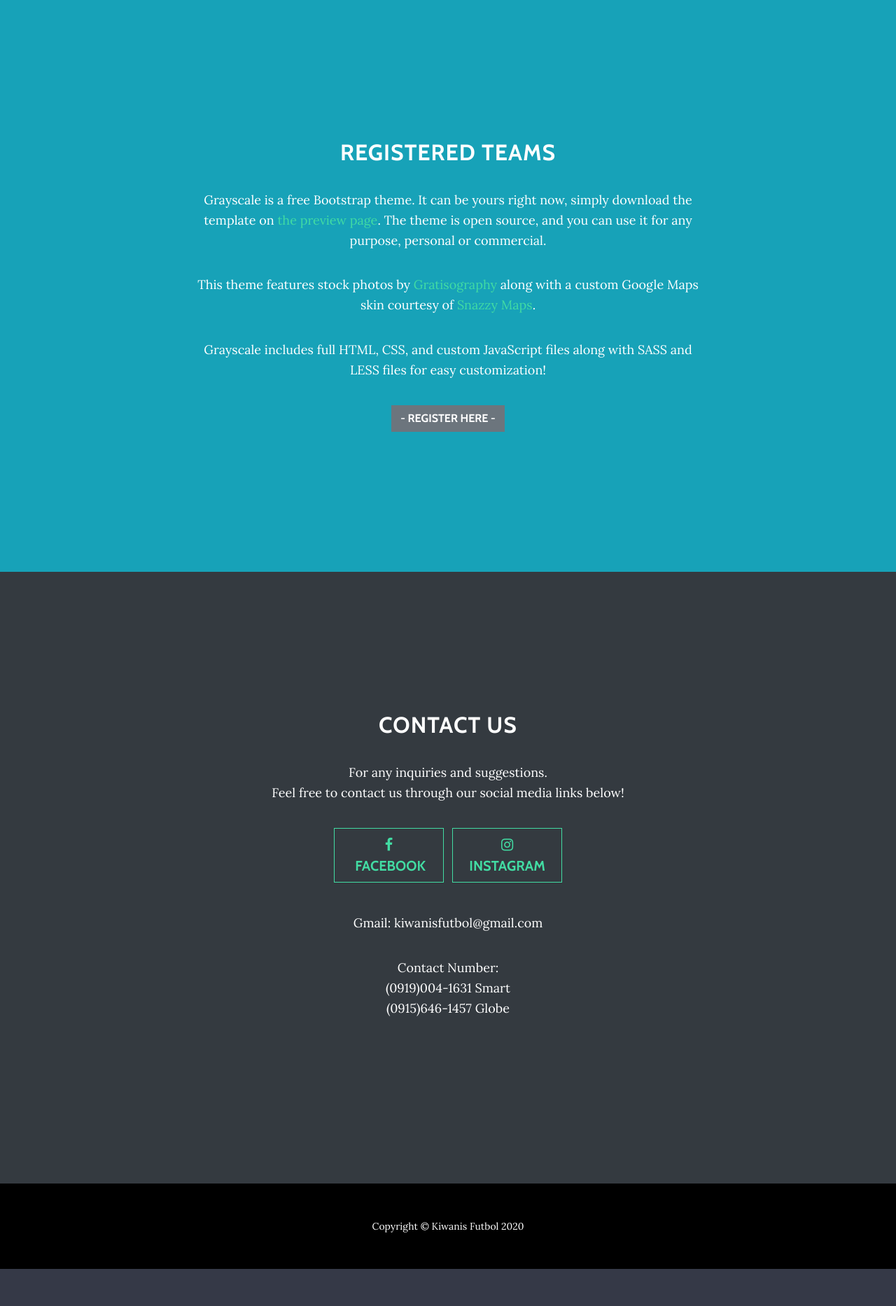
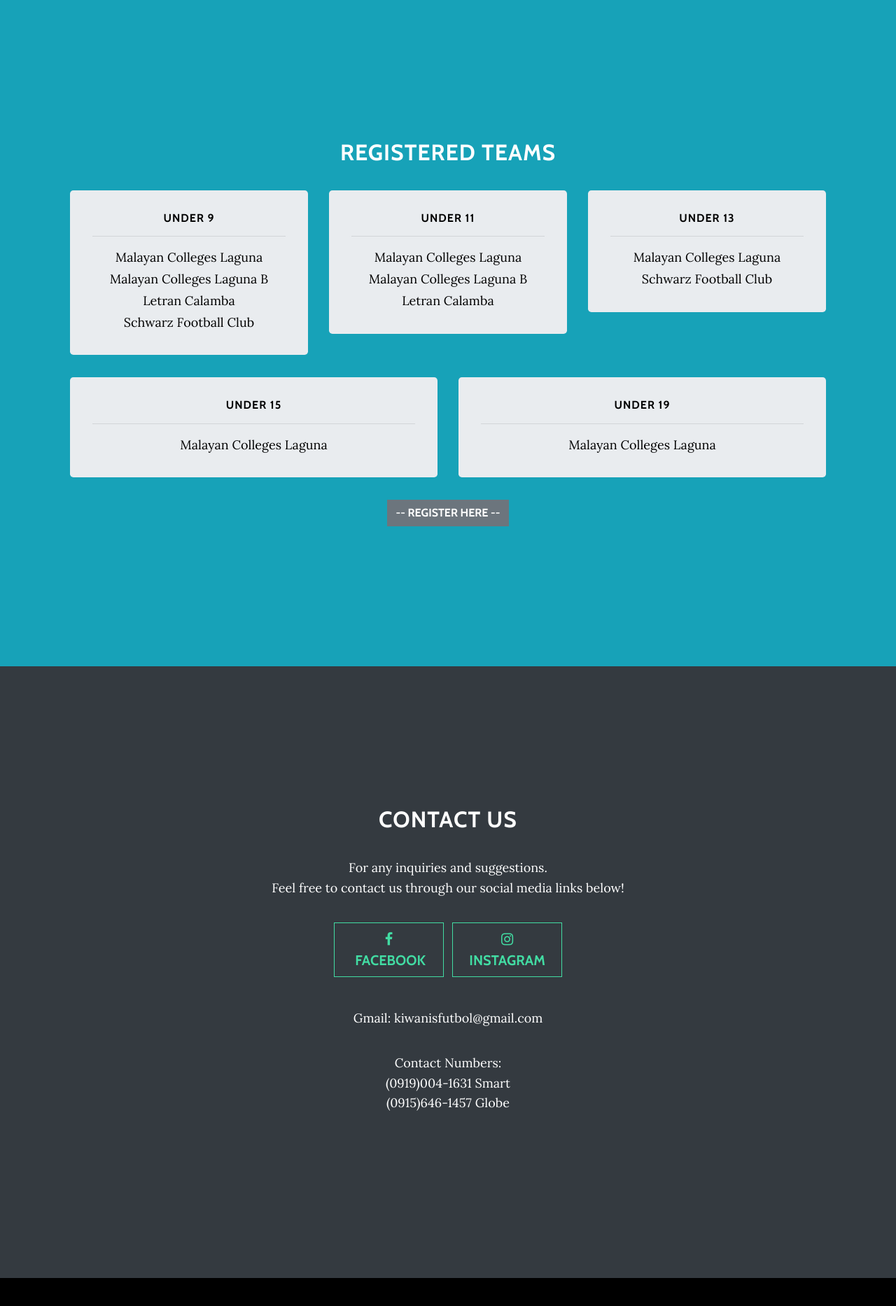
Before and after one commit to PatrickMediodia/KiwanisFutbol, a Flask app: page / in a window 1280 px wide. Shown: the part 1569-3435 px from the top of the page at 70% size. Before the commit the page ends 3382 px from the top, so only its background shows below. Run offline with Flask 2, Linux system fonts and the light colour scheme; data comes from the database, SQL or seed files in the repository; both versions use the stored data as it was after the commit; some libraries are stand-ins or nearby versions.

Commit message:
Add files via upload

```diff
--- a/app.py
+++ b/app.py
@@ -18,7 +18,11 @@ class registered(db.Model):
 
 @app.route("/")
 def index():
-    return render_template('index.html')
+    try:
+        reg = registered.query.order_by(registered.date_registered).all()
+        return render_template('index.html', reg = reg)
+    except:
+        return render_template('index.html')
 
 @app.route("/register")
 def register():
--- a/static/css/mine.css
+++ b/static/css/mine.css
@@ -1,37 +1,5 @@
-.tooltip {
-    position: relative;
-    display: inline-block;
-  }
-
-  .tooltip .tooltiptext {
-    visibility: hidden;
-    width: 140px;
-    background-color: #555;
-    color: #fff;
-    text-align: center;
-    border-radius: 6px;
-    padding: 5px;
-    position: absolute;
-    z-index: 1;
-    bottom: 150%;
-    left: 50%;
-    margin-left: -75px;
-    opacity: 0;
-    transition: opacity 0.3s;
-  }
-
-  .tooltip .tooltiptext::after {
-    content: "";
-    position: absolute;
-    top: 100%;
-    left: 50%;
-    margin-left: -5px;
-    border-width: 5px;
-    border-style: solid;
-    border-color: #555 transparent transparent transparent;
-  }
-
-  .tooltip:hover .tooltiptext {
-    visibility: visible;
-    opacity: 1;
-  }
+.equal-height {
+  display: flex;
+  flex-wrap: wrap;
+  align-self: flex-start
+}
--- a/templates/base.html
+++ b/templates/base.html
@@ -5,6 +5,7 @@
     <meta charset="utf-8">
     <meta name="viewport" content="width=device-width, initial-scale=1.0, shrink-to-fit=no">
     <meta http-equiv="X-UA-Compatible" content="ie=edge">
+    <script src="https://cdnjs.cloudflare.com/ajax/libs/jquery/3.4.1/jquery.min.js"></script>
     <link rel="stylesheet" type="text/css" href="https://cdn.datatables.net/v/dt/dt-1.10.20/datatables.min.css"/>
     <link rel="stylesheet" href="/static/css/bootstrap.min.css">
     <link rel="stylesheet" href="/static/css/mine.css">
@@ -43,7 +44,6 @@
             <p>Copyright ©&nbsp;Kiwanis Futbol 2020</p>
         </div>
     </footer>
-    <script src="https://cdnjs.cloudflare.com/ajax/libs/jquery/3.4.1/jquery.min.js"></script>
     <script type="text/javascript" charset="utf8" src="https://cdn.datatables.net/1.10.20/js/jquery.dataTables.js"></script>
     <script src="https://cdnjs.cloudflare.com/ajax/libs/twitter-bootstrap/4.4.1/js/bootstrap.bundle.min.js"></script>
     <script src="https://cdnjs.cloudflare.com/ajax/libs/jquery-easing/1.4.1/jquery.easing.min.js"></script>
@@ -51,7 +51,6 @@
 
     {% block scripts %}
     {% endblock %}
-
 </body>
 
 </html>
--- a/templates/index.html
+++ b/templates/index.html
@@ -40,18 +40,72 @@
 <section class="bg-info content-section text-center" id="register">
     <div class="container">
         <div class="row">
-            <div class="col-lg-8 mx-auto">
+            <div class="col-lg-12 mx-auto">
                 <h2>Registered Teams</h2>
-                <p>Grayscale is a free Bootstrap theme. It can be yours right now, simply download the template
-                    on&nbsp;<a href="#">the preview page</a>. The theme is open source, and you can use it for any
-                    purpose, personal or commercial.</p>
-                <p>This theme features stock photos by&nbsp;<a href="#">Gratisography</a>&nbsp;along with a custom
-                    Google Maps skin courtesy of&nbsp;<a href="#">Snazzy Maps</a>.</p>
-                <p>Grayscale includes full HTML, CSS, and custom JavaScript files along with SASS and LESS files for
-                    easy customization!</p>
-                <button type="button" style="display: inline;" class="btn btn-secondary createModal"
-                    onclick="displayModal();">- Register Here -</button>
-            </div>
+                <div class="container-fluid">
+                    <div class="row">
+                        <div class="col-lg-4">
+                            <div class="jumbotron col-lg-12" style="padding-top: 30px; padding-bottom: 30px;">
+                            <h6 style="color: black; margin-top: 0  px; margin-bottom: 0px;">Under 9</h6><hr>
+                            {% for item in reg %}
+                                {% if item.ageGroup == 'Under 9' %}
+                                    <p style="color: black; margin-top: 0  px; margin-bottom: 2px;">{{ item.team_name }}</p>
+                                {% else %}
+                                {% endif %}
+                            {% endfor %}
+                        </div>
+                    </div>
+                        <div class="col-lg-4">
+                            <div class="jumbotron col-lg-12" style="padding-top: 30px; padding-bottom: 30px;">
+                                <h6 style="color: black; margin-top: 0  px; margin-bottom: 0px;">Under 11</h6><hr>
+                                {% for item in reg %}
+                                    {% if item.ageGroup == 'Under 11' %}
+                                        <p style="color: black; margin-top: 0  px; margin-bottom: 2px;">{{ item.team_name }}</p>
+                                    {% else %}
+                                    {% endif %}
+                                {% endfor %}
+                            </div>
+                        </div>
+                        <div class="col-lg-4">
+                            <div class="jumbotron col-lg-12" style="padding-top: 30px; padding-bottom: 30px;">
+                                <h6 style="color: black; margin-top: 0  px; margin-bottom: 0px;">Under 13</h6><hr>
+                                {% for item in reg %}
+                                    {% if item.ageGroup == 'Under 13' %}
+                                        <p style="color: black; margin-top: 0  px; margin-bottom: 2px;">{{ item.team_name }}</p>
+                                    {% else %}
+                                    {% endif %}
+                                {% endfor %}
+                            </div>
+                        </div>
+                    </div>
+                    <div class="row equal-height">
+                        <div class="col-md-6">
+                            <div class="jumbotron col-lg-12" style="padding-top: 30px; padding-bottom: 30px;">
+                                <h6 style="color: black; margin-top: 0  px; margin-bottom: 0px;">Under 15</h6><hr>
+                                {% for item in reg %}
+                                    {% if item.ageGroup == 'Under 15' %}
+                                        <p style="color: black; margin-top: 0  px; margin-bottom: 2px;">{{ item.team_name }}</p>
+                                    {% else %}
+                                    {% endif %}
+                                {% endfor %}
+                            </div>
+                        </div>
+                        <div class="col-md-6">
+                            <div class="jumbotron col-lg-12" style="padding-top: 30px; padding-bottom: 30px;">
+                                <h6 style="color: black; margin-top: 0  px; margin-bottom: 0px;">Under 19</h6><hr>
+                                {% for item in reg %}
+                                    {% if item.ageGroup == 'Under 19' %}
+                                        <p style="color: black; margin-top: 0  px; margin-bottom: 2px;">{{ item.team_name }}</p>
+                                    {% else %}
+                                    {% endif %}
+                                {% endfor %}
+                            </div>
+                        </div>
+                    </div>
+                    <button type="button" style="display: inline;" class="btn btn-secondary createModal"
+                    onclick="displayModal();">-- Register Here --</button>
+                </div>
+                </div>
         </div>
     </div>
 </section>
@@ -63,11 +117,17 @@
                 <p>For any inquiries and suggestions.<br>Feel free to contact us through our social media links
                     below!</p>
                 <ul class="list-inline banner-social-buttons">
-                    <li class="list-inline-item"><button class="btn btn-primary btn-lg btn-default" type="button"><i class="fa fa-facebook fa-fw"></i><span class="network-name" onclick="window.open('https://www.facebook.com/Kiwanis-Futbol-Festival-104778151139489/ ','_blank')"> Facebook</span></button></li>
-                    <li class="list-inline-item"><button class="btn btn-primary btn-lg btn-default" type="button"><i class="fa fa-instagram fa-fw"></i><span class="network-name" onclick="window.open('https://www.facebook.com/Kiwanis-Futbol-Festival-104778151139489/ ','_blank')">Instagram</span></button></li>
+                    <li class="list-inline-item"><button class="btn btn-primary btn-lg btn-default" type="button"><i
+                                class="fa fa-facebook fa-fw"></i><span class="network-name"
+                                onclick="window.open('https://www.facebook.com/Kiwanis-Futbol-Festival-104778151139489/ ','_blank')"> Facebook</span></button>
+                    </li>
+                    <li class="list-inline-item"><button class="btn btn-primary btn-lg btn-default" type="button"><i
+                                class="fa fa-instagram fa-fw"></i><span class="network-name"
+                                onclick="window.open('https://www.facebook.com/Kiwanis-Futbol-Festival-104778151139489/ ','_blank')">Instagram</span></button>
+                    </li>
                 </ul>
                 <p><br>Gmail: kiwanisfutbol@gmail.com</p>
-                <p>Contact Number:<br>(0919)004-1631 Smart<br>(0915)646-1457 Globe</p>
+                <p>Contact Numbers:<br>(0919)004-1631 Smart<br>(0915)646-1457 Globe</p>
             </div>
         </div>
     </div>
```
Also changed, not shown: templates/admin.html (+18 -24 lines), registered.db.
